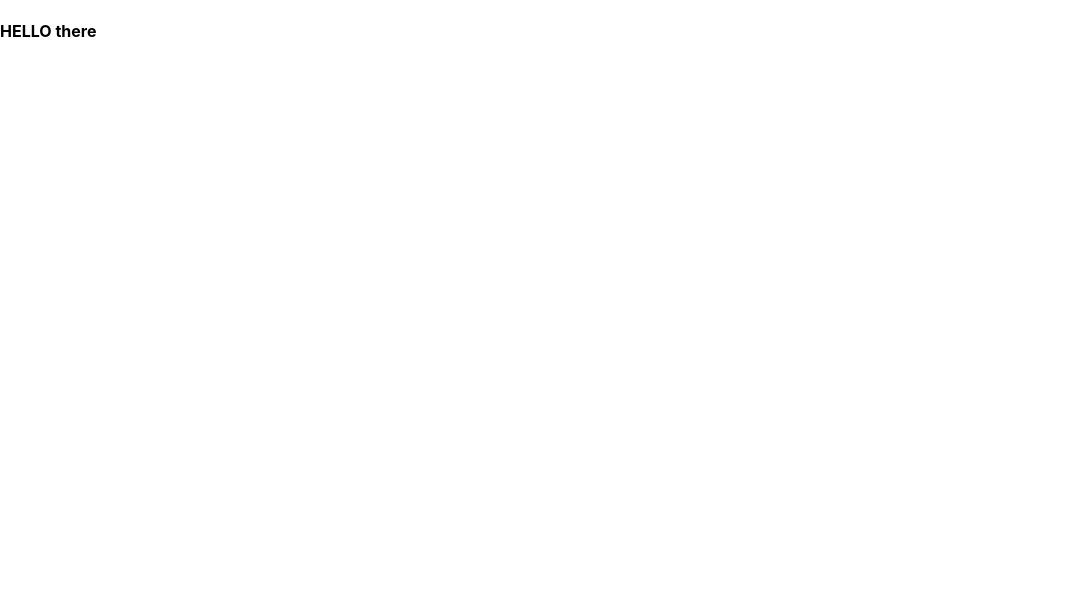
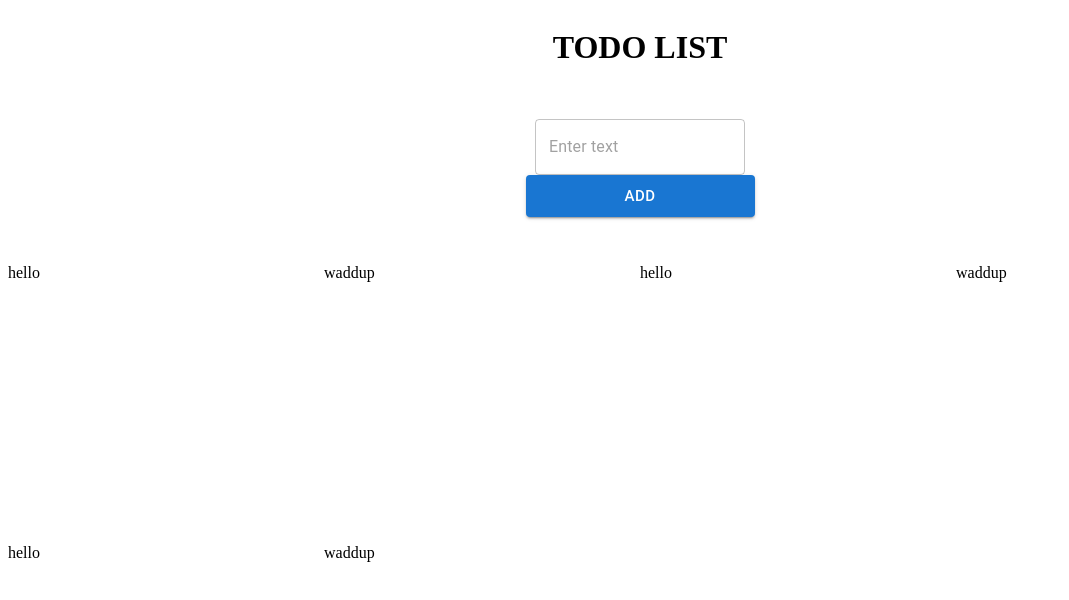
Before and after one commit to mrlinguinicode/to-do, a React (Create React App) app: page / in a window 1280 px wide. Shown: the top 600 px of the page, without its empty margins (0-1069 px from the left). Built offline with nearby package versions, Linux system fonts and the light colour scheme.

Commit message:
beginnings

```diff
--- a/package.json
+++ b/package.json
@@ -3,6 +3,9 @@
   "version": "0.1.0",
   "private": true,
   "dependencies": {
+    "@emotion/react": "^11.7.1",
+    "@emotion/styled": "^11.6.0",
+    "@mui/material": "^5.4.0",
     "@testing-library/jest-dom": "^5.16.2",
     "@testing-library/react": "^12.1.2",
     "@testing-library/user-event": "^13.5.0",
--- a/src/App.js
+++ b/src/App.js
@@ -1,7 +1,42 @@
+import TextField from "@mui/material/TextField";
+import Button from "@mui/material/Button";
+
 function App() {
   return (
     <div>
-      <h4>HELLO there</h4>
+      <div className="title">
+        <h1>TODO LIST</h1>
+      </div>
+
+      <div className="todo-input">
+        <TextField placeholder="Enter text" multiline />
+        <div>
+          <Button className="add" variant="contained" size="large">
+            Add
+          </Button>
+        </div>
+      </div>
+
+      <div className="todo-items">
+        <div className="item">
+          <p>hello</p>
+        </div>
+        <div className="item">
+          <p>waddup</p>
+        </div>
+        <div className="item">
+          <p>hello</p>
+        </div>
+        <div className="item">
+          <p>waddup</p>
+        </div>
+        <div className="item">
+          <p>hello</p>
+        </div>
+        <div className="item">
+          <p>waddup</p>
+        </div>
+      </div>
     </div>
   );
 }
--- a/src/index.css
+++ b/src/index.css
@@ -1,13 +1,32 @@
-body {
-  margin: 0;
-  font-family: -apple-system, BlinkMacSystemFont, 'Segoe UI', 'Roboto', 'Oxygen',
-    'Ubuntu', 'Cantarell', 'Fira Sans', 'Droid Sans', 'Helvetica Neue',
-    sans-serif;
-  -webkit-font-smoothing: antialiased;
-  -moz-osx-font-smoothing: grayscale;
+.container {
 }
 
-code {
-  font-family: source-code-pro, Menlo, Monaco, Consolas, 'Courier New',
-    monospace;
+.title {
+  display: flex;
+  justify-content: center;
+  height: 10vh;
 }
+
+.todo-input {
+  display: flex;
+  flex-direction: column;
+  justify-content: center;
+  align-items: center;
+  height: 20vh;
+}
+
+.add {
+  margin-top: 10px;
+  width: 229px;
+}
+
+.todo-items {
+  height: 70vh;
+  display: flex;
+  flex-flow: row wrap;
+}
+
+.item {
+  width: 25%;
+  height: 50%;
+}
```
Also changed, not shown: 1 other file (tests, documents, lock files or other folders).
